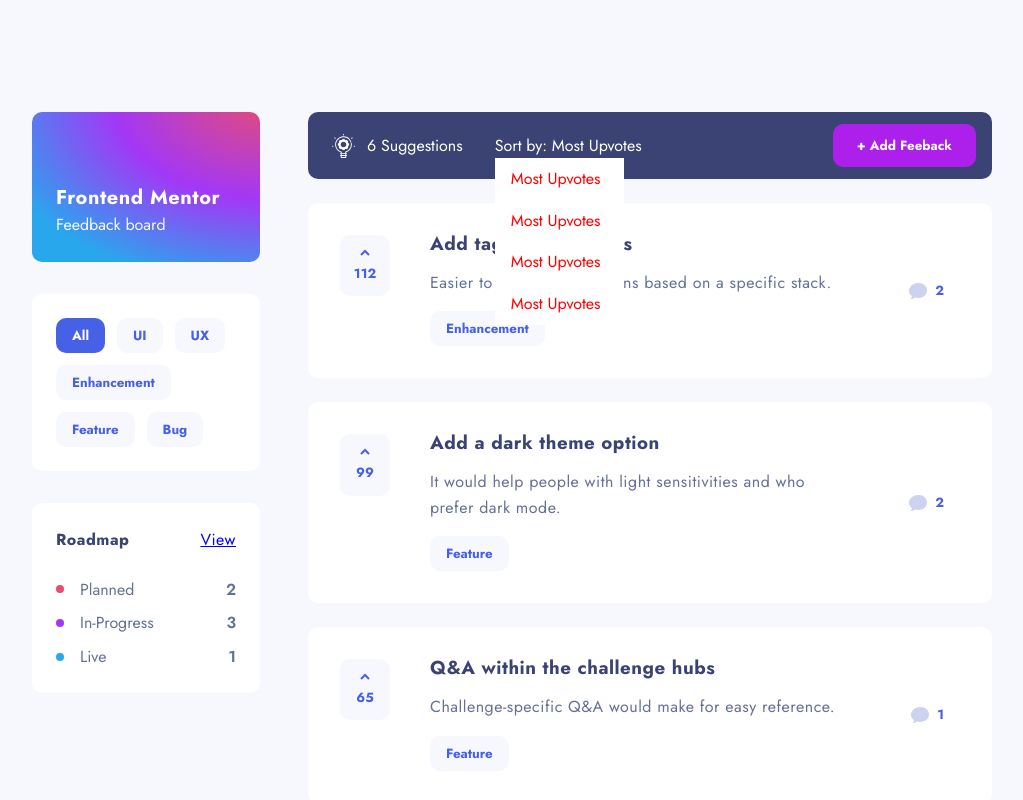
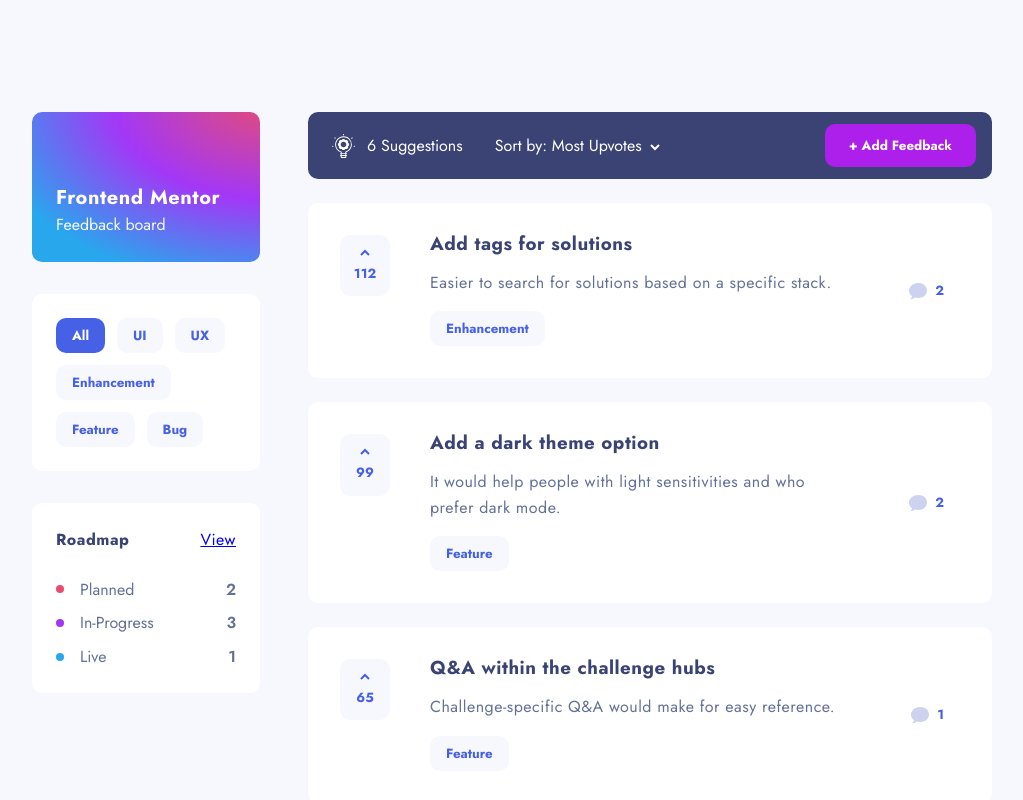
Before and after one commit to ubong-s/fem-product-feedback-react, a React (Create React App) app: page / in a window 1280 px wide. Shown: the top 800 px of the page, without its empty margins (128-1151 px from the left). Built offline with nearby package versions, Linux system fonts and the light colour scheme.

Commit message:
updated redux filter suggestions by categories

```diff
--- a/src/components/suggestions/HeaderNav.js
+++ b/src/components/suggestions/HeaderNav.js
@@ -74,7 +74,7 @@
 
    &::before {
       content: '';
-      position: absolute;
+      position: fixed;
       left: 0;
       top: 80px;
       height: calc(100% - 80px);
@@ -82,10 +82,11 @@
       background-color: rgba(0, 0, 0, 0.5);
       transform: translateX(-100vw);
       transition: all 0.5s ease-in-out;
+      opacity: 0;
    }
 
    .header-nav-inner {
-      position: absolute;
+      position: fixed;
       right: 0;
       top: 80px;
       width: 300px;
@@ -93,8 +94,9 @@
       background: ${(props) => props.theme.grey_light};
       gap: 1.5rem;
       padding: 0 1.5rem;
-      transform: translateX(-100vw);
+      transform: translateX(100%);
       transition: all 0.5s ease-in-out;
+      opacity: 0;
 
       .categories,
       .roadmap {
@@ -172,10 +174,14 @@
    &.active {
       &::before {
          transform: translateX(0);
+         z-index: 20;
+         opacity: 1;
       }
 
       .header-nav-inner {
          transform: translateX(0);
+         z-index: 20;
+         opacity: 1;
       }
    }
 
@@ -199,6 +205,7 @@
          grid-template-columns: repeat(2, 1fr);
          gap: 0.5rem;
          transform: unset;
+         opacity: 1;
 
          .categories,
          .roadmap {
--- a/src/components/suggestions/SuggestionCard.js
+++ b/src/components/suggestions/SuggestionCard.js
@@ -127,8 +127,6 @@
       }
 
       .upvote-btn {
-         position: relative;
-         z-index: 20;
          transition: background-color 0.3s ease-in-out;
 
          &:hover,
--- a/src/components/suggestions/SuggestionsContent.js
+++ b/src/components/suggestions/SuggestionsContent.js
@@ -1,18 +1,37 @@
 // redux
-import { useSelector } from 'react-redux';
+import { useState } from 'react';
+import { useDispatch, useSelector } from 'react-redux';
 
 // styles
 import styled from 'styled-components';
+import { updateFilters } from '../../redux/features/product-requests/productRequestsSlice';
 import { breakpoints, misc, typography } from '../../styles';
 
 // components
 import SuggestionCard from './SuggestionCard';
 
+const sortBtns = [
+   { id: 1, type: 'Most Upvotes' },
+   { id: 2, type: 'Least Upvotes' },
+   { id: 3, type: 'Most Comments' },
+   { id: 4, type: 'Least Comments' },
+];
+
 const SuggestionsContent = () => {
+   const [sortActive, setSortActive] = useState(false);
+   const dispatch = useDispatch();
    const {
       suggestion: suggestions,
       filters: { sort },
    } = useSelector((state) => state.productRequests);
+
+   const toggleSort = () => {
+      setSortActive(!sortActive);
+   };
+
+   const closeSort = () => {
+      setSortActive(false);
+   };
 
    return (
       <SuggestionsContentWrap>
@@ -25,16 +44,63 @@
                />
                <p>{suggestions.length} Suggestions</p>
             </div>
-            <div className='sort'>
-               <span>Sort by: {sort}</span>
-               <div className='options'>
-                  <span>Most Upvotes</span>
-                  <span>Most Upvotes</span>
-                  <span>Most Upvotes</span>
-                  <span>Most Upvotes</span>
+            <Sort>
+               <p className='sort-msg'>
+                  Sort by: <span onClick={toggleSort}>{sort}</span>
+                  <button
+                     className={sortActive && 'active'}
+                     onClick={toggleSort}
+                  >
+                     <svg
+                        width='10'
+                        height='7'
+                        xmlns='http://www.w3.org/2000/svg'
+                     >
+                        <path
+                           d='M1 1l4 4 4-4'
+                           strokeWidth='2'
+                           fill='none'
+                           fillRule='evenodd'
+                        />
+                     </svg>
+                  </button>
+               </p>
+               <div className={sortActive ? 'options active' : 'options'}>
+                  {sortBtns.map((s) => (
+                     <button
+                        key={s.id}
+                        onClick={(e) => {
+                           dispatch(
+                              updateFilters({
+                                 name: 'sort',
+                                 value: s.type,
+                              })
+                           );
+                           closeSort();
+                        }}
+                     >
+                        <span>{s.type}</span>
+                        {sort === s.type && (
+                           <span>
+                              <svg
+                                 xmlns='http://www.w3.org/2000/svg'
+                                 width='13'
+                                 height='11'
+                              >
+                                 <path
+                                    fill='none'
+                                    stroke='#AD1FEA'
+                                    strokeWidth='2'
+                                    d='M1 5.233L4.522 9 12 1'
+                                 />
+                              </svg>
+                           </span>
+                        )}
+                     </button>
+                  ))}
                </div>
-            </div>
-            <button className='btn add-btn'>+ Add Feeback</button>
+            </Sort>
+            <button className='btn add-btn'>+ Add Feedback</button>
          </SortAdd>
          <Suggestions>
             {suggestions.map((s) => (
@@ -65,39 +131,6 @@
       }
    }
 
-   .sort {
-      position: relative;
-      span {
-         color: ${(props) => props.theme.white};
-         margin-right: 0.5rem;
-      }
-
-      .options {
-         position: absolute;
-         background-color: ${(props) => props.theme.white};
-         display: flex;
-         flex-direction: column;
-
-         span {
-            color: red;
-            padding: 0.5rem 1rem;
-         }
-      }
-
-      select {
-         background-color: transparent;
-         border: transparent;
-         color: ${(props) => props.theme.white};
-         font-weight: ${typography.weight.bold};
-         outline: none;
-         text-transform: capitalize;
-         font-size: 1rem;
-
-         option {
-         }
-      }
-   }
-
    @media screen and (min-width: ${breakpoints.tablet}) {
       border-radius: ${misc.rounded.sm};
       grid-template-columns: auto 1fr auto;
@@ -116,6 +149,79 @@
    }
 `;
 
+const Sort = styled.div`
+   position: relative;
+
+   .sort-msg {
+      color: ${(props) => props.theme.white};
+      margin-bottom: 0;
+
+      span {
+         cursor: pointer;
+      }
+
+      button {
+         margin-left: 0.5rem;
+         cursor: pointer;
+         background-color: transparent;
+         border: none;
+         outline: none;
+
+         svg {
+            font-size: 2rem;
+            transition: all 0.3s ease-in-out;
+
+            path {
+               stroke: white;
+            }
+         }
+
+         &.active {
+            svg {
+               transform: rotate(180deg);
+            }
+         }
+      }
+   }
+
+   .options {
+      position: absolute;
+      top: calc(100% + 1.75rem);
+      background-color: ${(props) => props.theme.white};
+      display: flex;
+      flex-direction: column;
+      border-radius: ${misc.rounded.sm};
+      box-shadow: 0 10px 40px -7px rgb(55 63 104 / 35%);
+      z-index: -1;
+      opacity: 0;
+      height: 0;
+      transition: all 0.3s ease-in-out;
+
+      button {
+         cursor: pointer;
+         display: flex;
+         justify-content: space-between;
+         background-color: transparent;
+         border: none;
+         outline: none;
+         color: ${(props) => props.theme.grey_dark};
+         width: 200px;
+         padding: 0.75rem 1.5rem;
+         border-bottom: 2px solid ${(props) => props.theme.grey_light};
+
+         &:last-child {
+            border-bottom: none;
+         }
+      }
+
+      &.active {
+         opacity: 1;
+         height: auto;
+         z-index: 20;
+      }
+   }
+`;
+
 const Suggestions = styled.div`
    display: grid;
    gap: 1rem;
--- a/src/pages/index.js
+++ b/src/pages/index.js
@@ -3,14 +3,22 @@
 import { Header, SuggestionsContent } from '../components/suggestions';
 import { breakpoints } from '../styles';
 import { useEffect } from 'react';
-import { useDispatch } from 'react-redux';
-import { fetchStatuses } from '../redux/features/product-requests/productRequestsSlice';
+import { useDispatch, useSelector } from 'react-redux';
+import {
+   fetchStatuses,
+   filterSuggestions,
+} from '../redux/features/product-requests/productRequestsSlice';
 
 export default function Home() {
    const dispatch = useDispatch();
+   const { filters } = useSelector((state) => state.productRequests);
    useEffect(() => {
       dispatch(fetchStatuses());
    }, []);
+
+   useEffect(() => {
+      dispatch(filterSuggestions());
+   }, [filters]);
 
    return (
       <>
--- a/src/redux/features/product-requests/productRequestsSlice.js
+++ b/src/redux/features/product-requests/productRequestsSlice.js
@@ -38,8 +38,22 @@
       },
       updateFilters: (state, action) => {
          const { name, value } = action.payload;
+         state.filters[name] = value;
+      },
+      filterSuggestions: (state) => {
+         let tempRequests = [...filterStatus(state.allRequests, 'suggestion')];
 
-         state.filters[name] = value;
+         if (state.filters.category !== 'All') {
+            tempRequests = state.suggestion.filter(
+               (request) =>
+                  request.category.toLowerCase() ===
+                  state.filters.category.toLowerCase()
+            );
+
+            console.log(tempRequests);
+         }
+
+         state.suggestion = tempRequests;
       },
       upvoteRequest: (state, action) => {
          let id = action.payload;
@@ -64,7 +78,11 @@
 });
 
 // Action creators are generated for each case reducer function
-export const { upvoteRequest, fetchStatuses, updateFilters } =
-   productRequestsSlice.actions;
+export const {
+   upvoteRequest,
+   fetchStatuses,
+   updateFilters,
+   filterSuggestions,
+} = productRequestsSlice.actions;
 
 export default productRequestsSlice.reducer;
```
